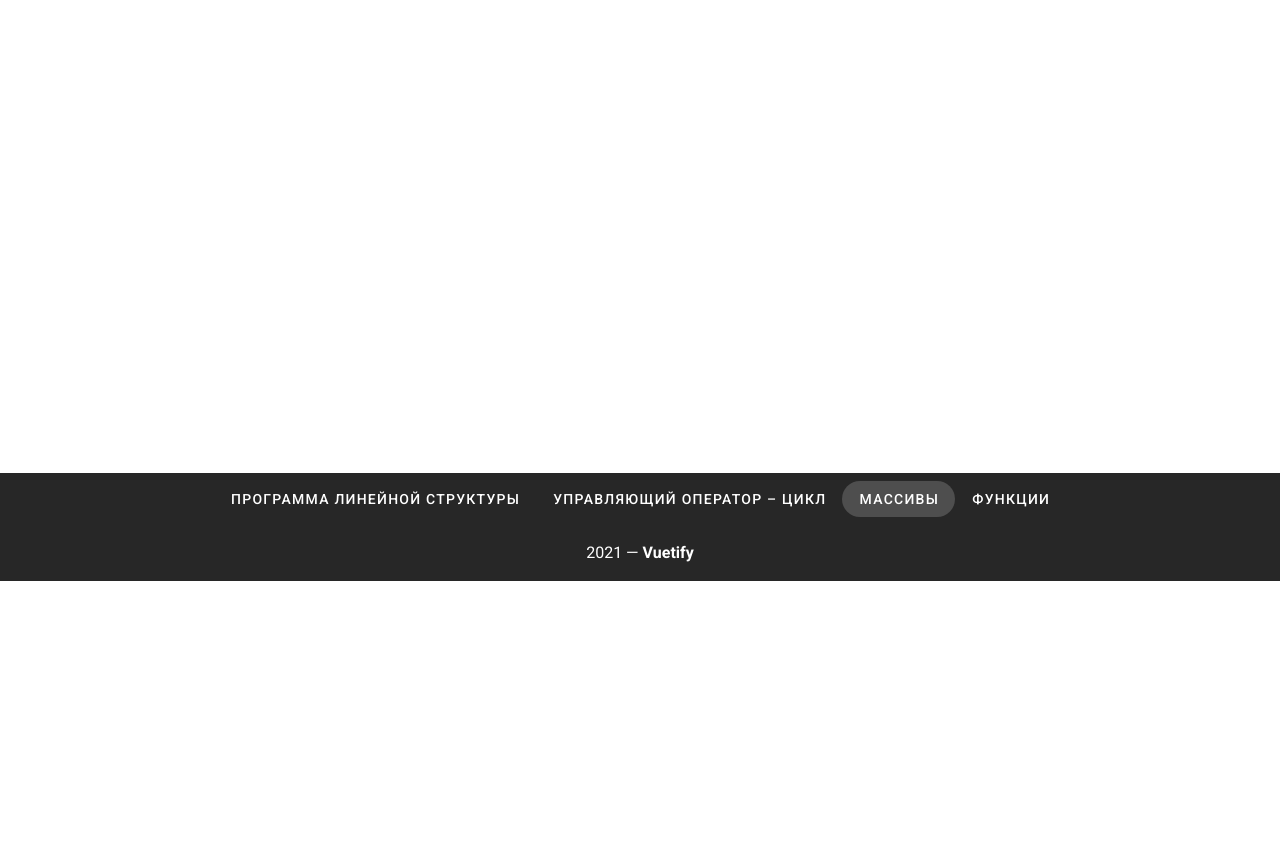
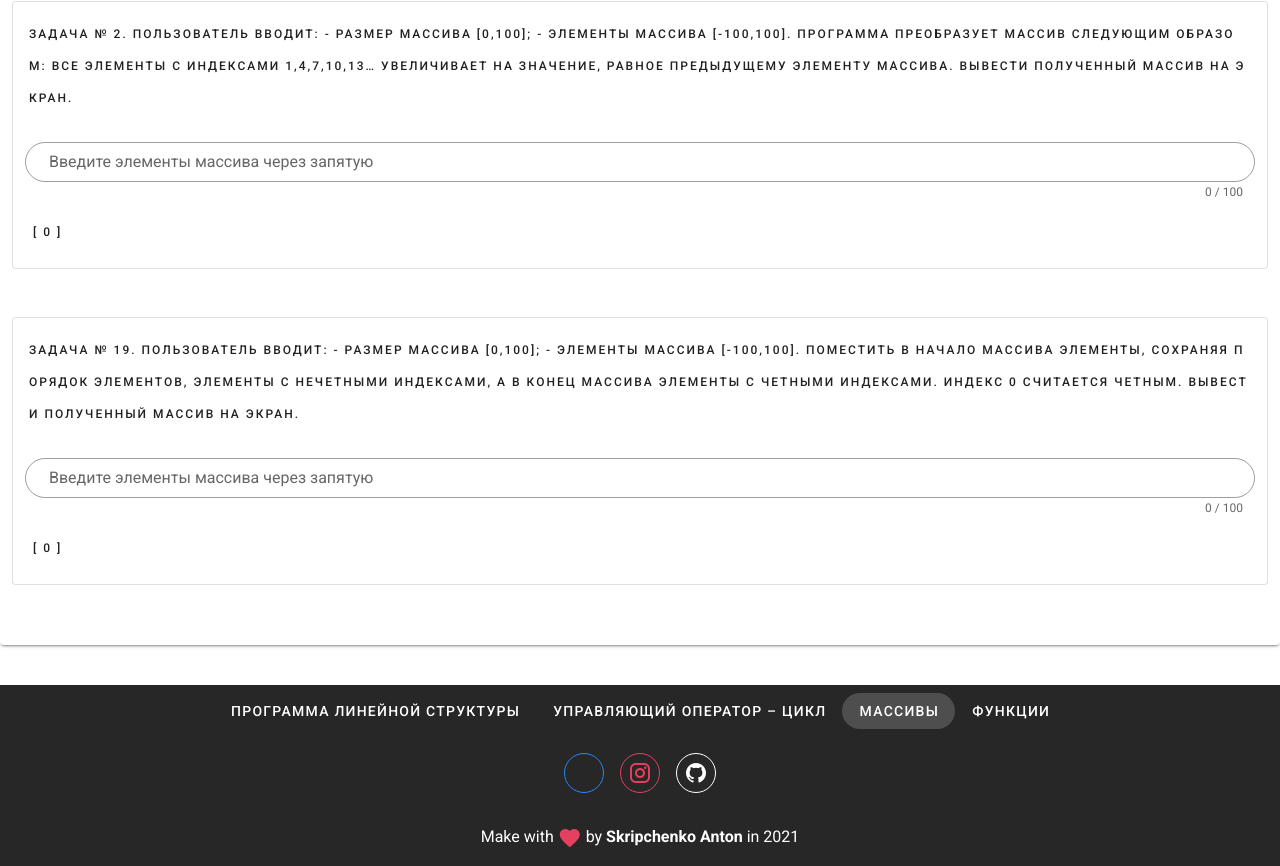
Before and after one commit to antongospod/laboratory-works, a Vue app: page /arrays in a window 1280 px wide. Shown: the part 219-1085 px from the top of the page. Before the commit the page ends 800 px from the top, so only its background shows below. Built offline with nearby package versions, Linux system fonts and the light colour scheme.

Commit message:
add laboratory work 3

```diff
--- a/src/App.vue
+++ b/src/App.vue
@@ -2,48 +2,32 @@
   <v-app>
     <v-main>
       <v-card>
-      <v-toolbar
-              dark
-              flat
-      >
+        <v-app-bar app dark flat>
           <v-btn icon>
             <v-icon>mdi-school</v-icon>
           </v-btn>
 
-        <v-toolbar-title>09.03.02 Лабораторные работы (ИСТ семестр 1) Скрипченко А.С </v-toolbar-title>
+          <v-app-bar-title
+            >09.03.02 Лабораторные работы (ИСТ семестр 1) Скрипченко А.С
+          </v-app-bar-title>
 
           <template v-slot:extension>
-          <v-tabs
-                  v-model="tab"
-                  align-with-title
-          >
+            <v-tabs v-model="tab" align-with-title>
               <v-tabs-slider color="yellow darken-3"></v-tabs-slider>
 
-            <v-tab
-                    v-for="item in items"
-                    :key="item.tab"
-                    :to="item.link"
-            >
+              <v-tab v-for="item in items" :key="item.tab" :to="item.link">
                 {{ item.tab }}
               </v-tab>
             </v-tabs>
           </template>
-      </v-toolbar>
+        </v-app-bar>
         <v-container fluid class="mb-10">
           <router-view />
         </v-container>
       </v-card>
     </v-main>
-    <v-footer
-            class="mt-auto"
-            absolute
-            padless
-            dark
-    >
-      <v-row
-              justify="center"
-              no-gutters
-      >
+    <v-footer class="mt-auto" padless dark>
+      <v-row justify="center" no-gutters>
         <v-btn
           v-for="item in items"
           :to="item.link"
@@ -55,11 +39,47 @@
         >
           {{ item.tab }}
         </v-btn>
-        <v-col
-                class="py-4 text-center white--text"
-                cols="12"
+        <v-col class="py-4 text-center white--text" cols="12">
+          <v-btn
+            class="mx-2"
+            fab
+            outlined
+            small
+            color="#2787F5"
+            href="https://vk.com/antongxpod"
           >
-          {{ new Date().getFullYear() }} — <strong>Vuetify</strong>
+            <v-icon>
+              mdi-vk
+            </v-icon>
+          </v-btn>
+          <v-btn
+            class="mx-2"
+            fab
+            outlined
+            small
+            color="#e4405f"
+            href="https://www.instagram.com/antongospod/"
+          >
+            <v-icon>
+              mdi-instagram
+            </v-icon>
+          </v-btn>
+          <v-btn
+            class="mx-2"
+            fab
+            outlined
+            small
+            color="fafafa"
+            href="https://github.com/antongospod"
+          >
+            <v-icon>
+              mdi-github
+            </v-icon>
+          </v-btn>
+        </v-col>
+        <v-col class="py-4 text-center white--text" cols="12">
+          Make with <v-icon color="#e4405f">mdi-cards-heart</v-icon> by
+          <strong>Skripchenko Anton</strong> in {{ new Date().getFullYear() }}
         </v-col>
       </v-row>
     </v-footer>
@@ -67,17 +87,16 @@
 </template>
 <script>
 export default {
-    data () {
+  data() {
     return {
       tab: null,
       items: [
-          { tab: 'Программа линейной структуры', link: '/' },
-          { tab: 'Управляющий оператор – цикл', link: '/control-operator-loop' },
-          { tab: 'Массивы', link: '/arrays' },
-          { tab: 'Функции', link: '/functions' },
-
-        ],
+        { tab: "Программа линейной структуры", link: "/" },
+        { tab: "Управляющий оператор – цикл", link: "/control-operator-loop" },
+        { tab: "Массивы", link: "/arrays" },
+        { tab: "Функции", link: "/functions" }
+      ]
+    };
   }
-    },
 };
 </script>
--- a/src/plugins/vuetify.js
+++ b/src/plugins/vuetify.js
@@ -7,7 +7,7 @@ Vue.use(Vuetify);
 export default new Vuetify({
   lang: {
     locales: { ru },
-    current: "ru",
+    current: "ru"
   },
   /*Кастомная тема*/
   theme: {
@@ -19,7 +19,7 @@ export default new Vuetify({
         error: "#cf6679",
         warning: "#ffc107",
         info: "#009688",
-        success: "#4caf50",
+        success: "#4caf50"
       },
       light: {
         primary: "#0044cc",
@@ -30,8 +30,8 @@ export default new Vuetify({
         warning: "#ffc107",
         info: "#009688",
         success: "#4caf50",
-        background: "#000", // Not automatically applied
-      },
-    },
-  },
+        background: "#000" // Not automatically applied
+      }
+    }
+  }
 });
--- a/src/views/TheArrays.vue
+++ b/src/views/TheArrays.vue
@@ -1,11 +1,131 @@
 <template>
   <div class="arrays">
-    <h1>Массивы</h1>
+    <h1 class="text-center">Массивы (Вариант 12)</h1>
+    <v-card outlined class="mx-auto my-12">
+      <v-card-title class="overline"
+        >Задача № 2. Пользователь вводит: - размер массива [0,100]; - элементы
+        массива [-100,100]. Программа преобразует массив следующим образом: все
+        элементы с индексами 1,4,7,10,13… увеличивает на значение, равное
+        предыдущему элементу массива. Вывести полученный массив на экран.
+      </v-card-title>
+      <v-container fluid>
+        <v-row>
+          <v-col cols="12" md="12">
+            <v-text-field
+              rounded
+              outlined
+              dense
+              counter="100"
+              color="yellow darken-3"
+              v-model="values"
+              label="Введите элементы массива через запятую"
+              required
+            ></v-text-field>
+            <v-card-actions>
+              <div class="overline">{{ firstChangeArray }}</div>
+            </v-card-actions>
+          </v-col>
+        </v-row>
+      </v-container>
+    </v-card>
+
+    <v-card outlined class="mx-auto my-12">
+      <v-card-title class="overline"
+        >Задача № 19. Пользователь вводит: - размер массива [0,100]; - элементы
+        массива [-100,100]. Поместить в начало массива элементы, сохраняя
+        порядок элементов, элементы с нечетными индексами, а в конец массива
+        элементы с четными индексами. Индекс 0 считается четным. Вывести
+        полученный массив на экран.
+      </v-card-title>
+      <v-container fluid>
+        <v-row>
+          <v-col cols="12" md="12">
+            <v-text-field
+              rounded
+              outlined
+              dense
+              counter="100"
+              color="yellow darken-3"
+              v-model="values2"
+              label="Введите элементы массива через запятую"
+              required
+            ></v-text-field>
+            <v-card-actions>
+              <div class="overline">{{ secondChangeArray }}</div>
+            </v-card-actions>
+          </v-col>
+        </v-row>
+      </v-container>
+    </v-card>
   </div>
 </template>
-
 <script>
 export default {
-  name: "TheArrays"
+  name: "TheArrays",
+  data: () => ({
+    values: "",
+    values2: ""
+  }),
+  computed: {
+    secondChangeArray: function() {
+      let number = this.values2;
+      let result = number.split(",").map(function(item) {
+        return +item;
+      });
+      let resultArr = [];
+      if (result.length < 100) {
+        let max = Math.max.apply(null, result);
+        let min = Math.min.apply(null, result);
+        if (min < -100) {
+          return "Введенное значение должно быть больше -100";
+        }
+        if (max > 100) {
+          return "Введенное значение должно быть меньше 100";
+        }
+        if (isNaN(min || max)) {
+          return "Введенное значение должно быть числом";
+        } else {
+          for (let i = 0; i < result.length; i++) {
+            if (result[i] % 2 !== 0) {
+              resultArr.unshift(result[i]);
+            }
+            if (result[i] % 2 === 0) {
+              resultArr.push(result[i]);
+            }
+          }
+        }
+      }
+      return resultArr;
+    },
+    firstChangeArray: function() {
+      let number = this.values;
+      let result = number.split(",").map(function(item) {
+        return +item;
+      });
+      if (result.length < 100) {
+        let max = Math.max.apply(null, result);
+        let min = Math.min.apply(null, result);
+        if (min < -100) {
+          return "Введенное значение должно быть больше -100";
+        }
+        if (max > 100) {
+          return "Введенное значение должно быть меньше 100";
+        }
+        if (isNaN(min || max)) {
+          return "Введенное значение должно быть числом";
+        } else {
+          if (result.length >= 2) {
+            for (let i = 1; i < result.length; i++) {
+              if (i % 3 === 0) {
+                result[i] += result[i - 1];
+              }
+            }
+          }
+        }
+      }
+      return result;
+    }
+  },
+  methods: {}
 };
 </script>
--- a/src/views/TheFunctions.vue
+++ b/src/views/TheFunctions.vue
@@ -1,6 +1,6 @@
 <template>
-  <div class="arrays">
-    <h1>Функции</h1>
+  <div class="functions">
+    <h1 class="text-center">Функции</h1>
   </div>
 </template>
 
```
Also changed, not shown: src/views/TheControlOperatorLoop.vue (+41 -30 lines), src/views/TheLinearStructureProgram.vue (+29 -24 lines). Lines whose indentation alone changed are shown as unchanged.
